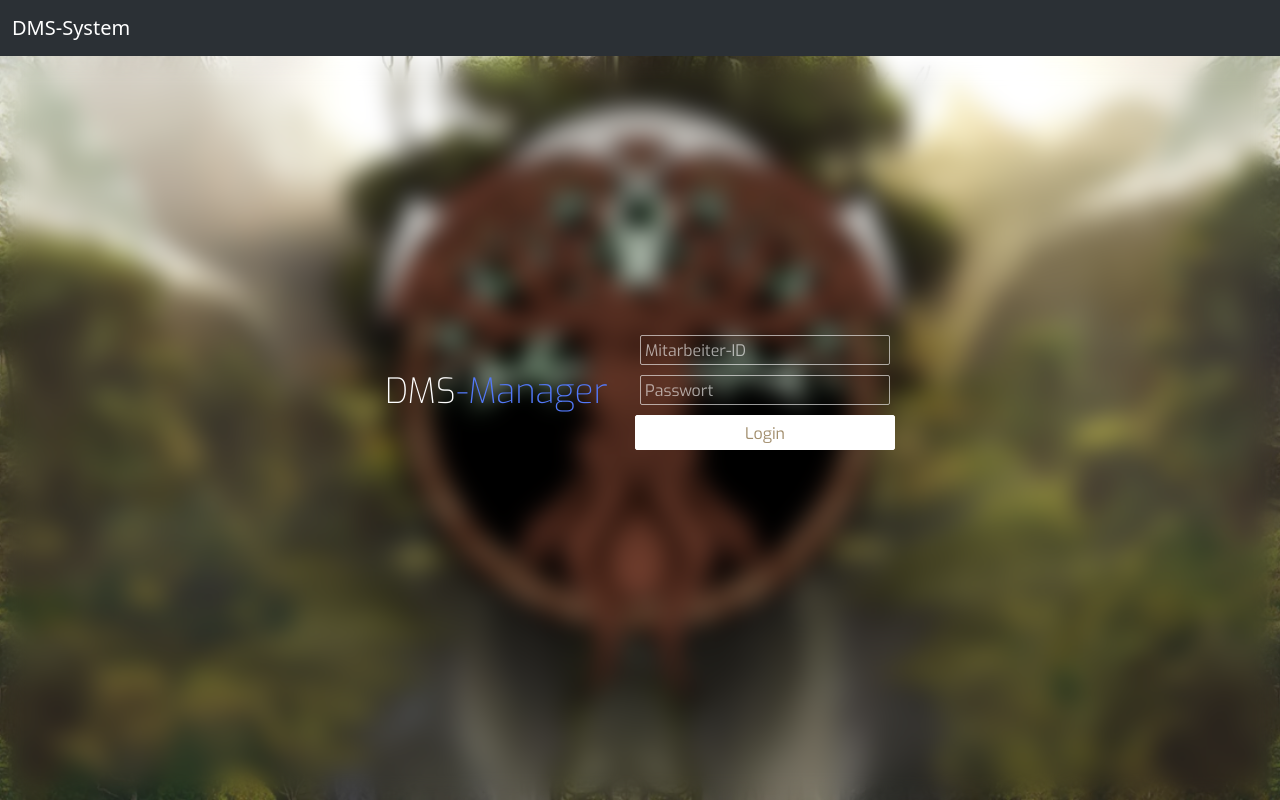
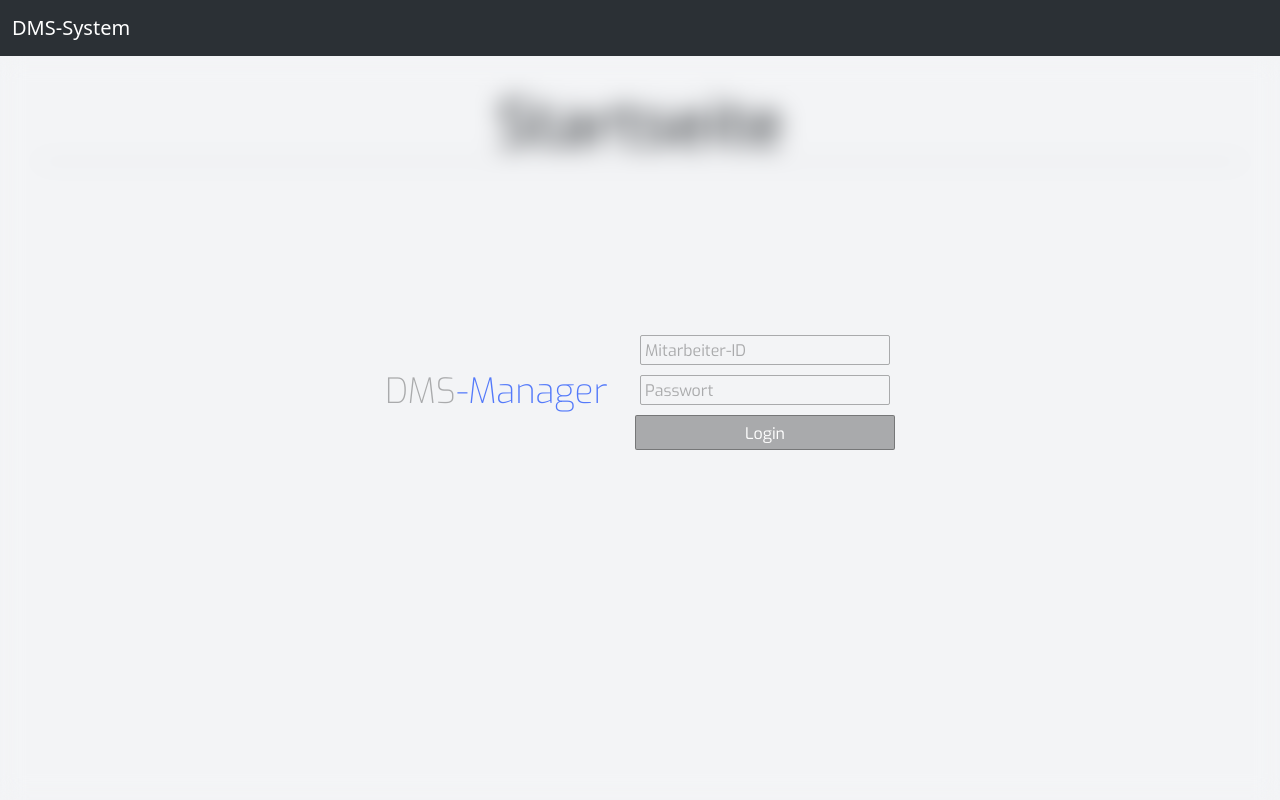
Before and after one commit to MDietermann/DMS, a Vue app: page / in a window 1280 px wide. Built offline with nearby package versions, Linux system fonts and the light colour scheme.

Commit message:
Login Seite angepasst

```diff
--- a/src-tauri/tauri.conf.json
+++ b/src-tauri/tauri.conf.json
@@ -27,11 +27,7 @@
     "active": true,
     "targets": "all",
     "icon": [
-      "icons/32x32.png",
-      "icons/128x128.png",
-      "icons/128x128@2x.png",
-      "icons/icon.icns",
-      "icons/icon.ico"
+      "../src/assets/dms-logo.jpg"
     ]
   }
 }
--- a/src/components/database/DatabaseDisplay.vue
+++ b/src/components/database/DatabaseDisplay.vue
@@ -6,6 +6,7 @@ import SearchBar from '../search/SearchBar.vue';
 
 const store = useDatabaseStore();
 store.fetchDatabaseData();
+console.log(store.searchResults)
 </script>
 
 <template>
@@ -14,7 +15,7 @@ store.fetchDatabaseData();
         <SearchBar />
         <DatabaseActions />
         <div class="space-y-8">
-            <DatabaseTypeSection v-for="dbGroup in store.searchResults" :key="dbGroup.database_type" :database-group="dbGroup" />
+            <DatabaseTypeSection v-for="dbGroup in store.searchResults" :key="dbGroup.database_type" :database-structure="dbGroup" />
         </div>
         <button class="btn btn-primary" @click="store.fetchDatabaseData">Refresh</button>
     </div>
--- a/src/components/login/Login.vue
+++ b/src/components/login/Login.vue
@@ -76,9 +76,6 @@ const validateLogin = () => {
     left: 0;
     width: 100vw;
     height: 100vh;
-    background-image: url(../../assets/Banniere-blog-yggdrasil.png);
-    background-position: 50%;
-    background-size: cover;
     z-index: 0;
 }
 
@@ -98,7 +95,7 @@ const validateLogin = () => {
 
 .header div {
     float: left;
-    color: #fff;
+    color: rgba(0, 0, 0, 0.3);
     font-family: 'Exo', sans-serif;
     font-size: 35px;
     font-weight: 200;
@@ -122,9 +119,9 @@ const validateLogin = () => {
     width: 250px;
     height: 30px;
     background: transparent;
-    border: 1px solid rgba(255, 255, 255, 0.6);
+    border: 1px solid rgba(0, 0, 0, 0.3);
     border-radius: 2px;
-    color: #fff;
+    color: rgba(0, 0, 0, 0.3);
     font-family: 'Exo', sans-serif;
     font-size: 16px;
     font-weight: 400;
@@ -135,9 +132,9 @@ const validateLogin = () => {
     width: 250px;
     height: 30px;
     background: transparent;
-    border: 1px solid rgba(255, 255, 255, 0.6);
+    border: 1px solid rgba(0, 0, 0, 0.3);
     border-radius: 2px;
-    color: #fff;
+    color: rgba(0, 0, 0, 0.3);
     font-family: 'Exo', sans-serif;
     font-size: 16px;
     font-weight: 400;
@@ -148,11 +145,11 @@ const validateLogin = () => {
 .login input[type=button] {
     width: 260px;
     height: 35px;
-    background: #fff;
-    border: 1px solid #fff;
+    background: rgba(0, 0, 0, 0.3);
+    border: 1px solid rgba(0, 0, 0, 0.3);
     cursor: pointer;
     border-radius: 2px;
-    color: #a18d6c;
+    color: #fff;
     font-family: 'Exo', sans-serif;
     font-size: 16px;
     font-weight: 400;
@@ -170,12 +167,12 @@ const validateLogin = () => {
 
 .login input[type=text]:focus {
     outline: none;
-    border: 1px solid rgba(255, 255, 255, 0.9);
+    border: 1px solid rgba(rgba(0, 0, 0, 0.9));
 }
 
 .login input[type=password]:focus {
     outline: none;
-    border: 1px solid rgba(255, 255, 255, 0.9);
+    border: 1px solid rgba(rgba(0, 0, 0, 0.9));
 }
 
 .login input[type=button]:focus {
@@ -183,10 +180,10 @@ const validateLogin = () => {
 }
 
 ::-webkit-input-placeholder {
-    color: rgba(255, 255, 255, 0.6);
+    color: rgba(0, 0, 0, 0.3);
 }
 
 ::-moz-input-placeholder {
-    color: rgba(255, 255, 255, 0.6);
+    color: rgba(0, 0, 0, 0.3);
 }
 </style>
```
